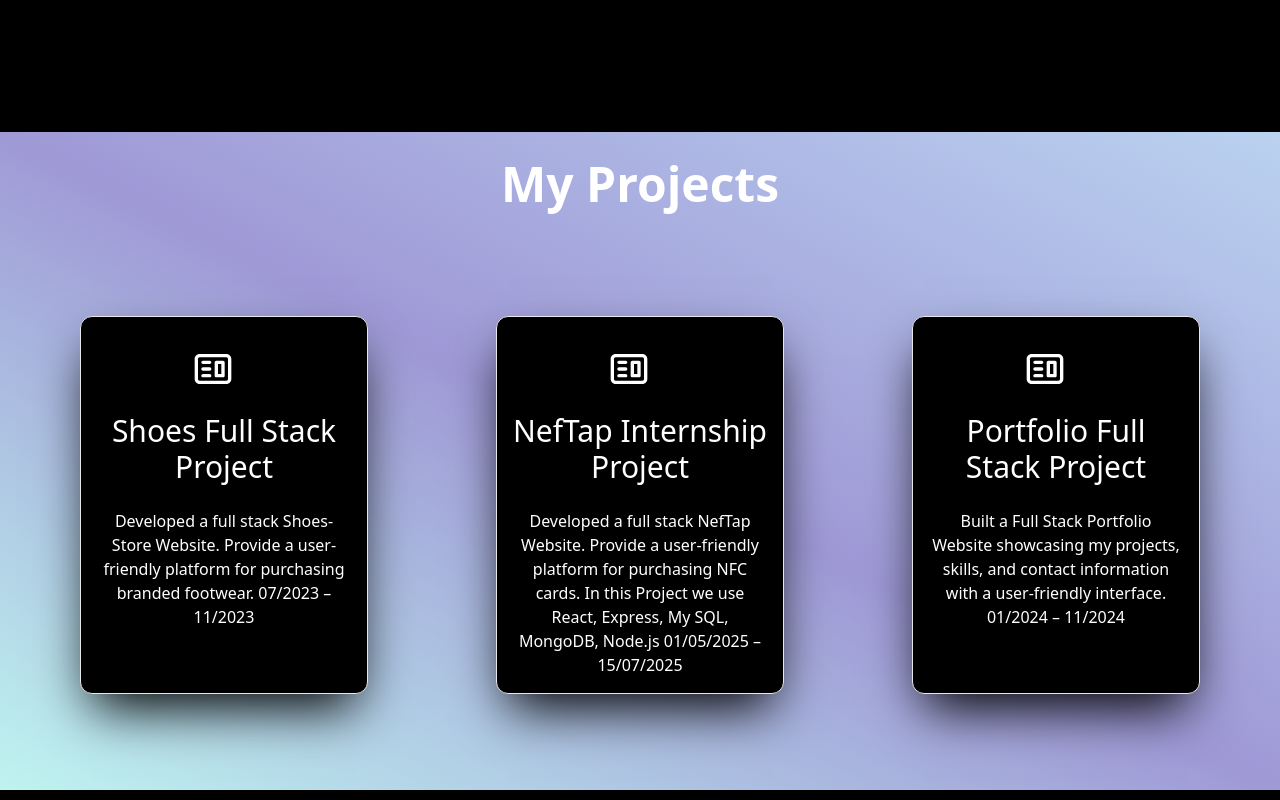
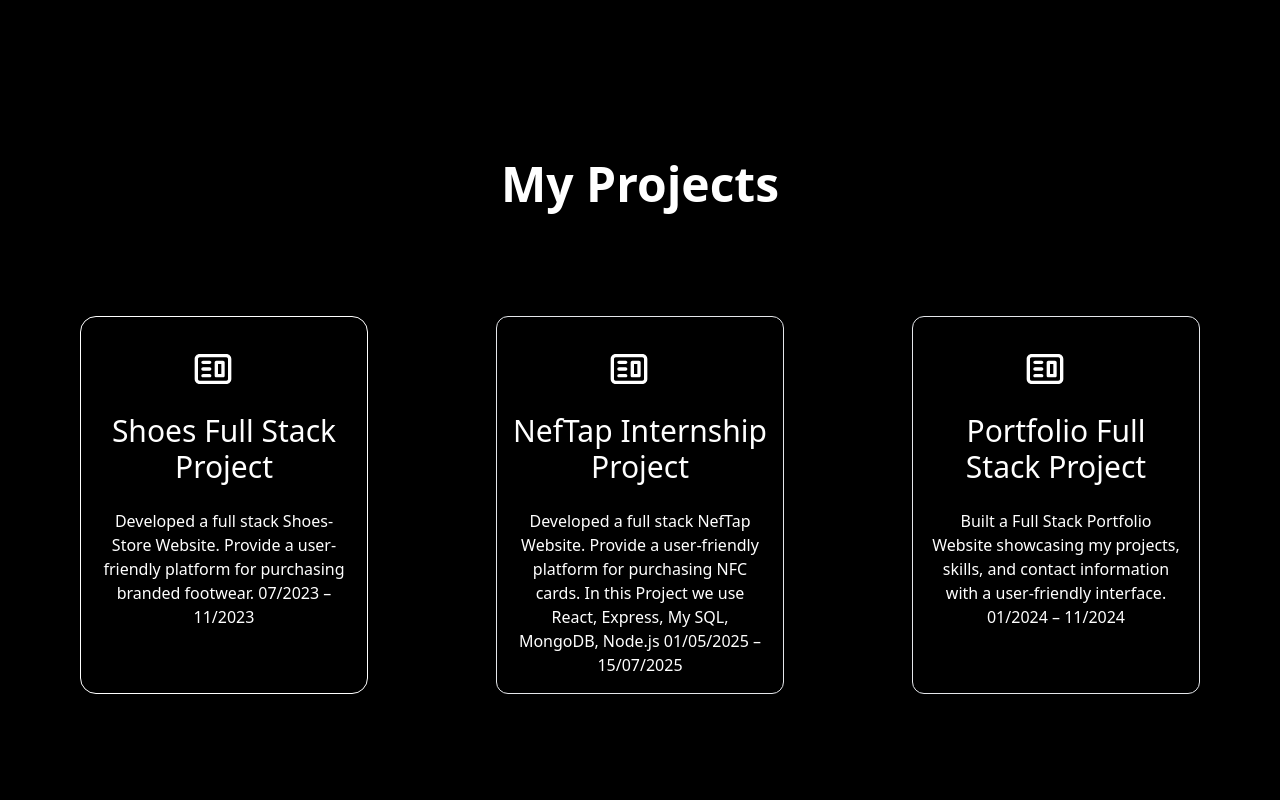
Before and after one commit to PradhumanSinghNaruka/Portfolio-Pradhuman-Singh, a React (Create React App) app: page / in a window 1280 px wide. Shown: the part 2100-2900 px from the top of the page. Built offline with nearby package versions, Linux system fonts and the light colour scheme.

Commit message:
Update Cards.js

```diff
--- a/src/components/Cards.js
+++ b/src/components/Cards.js
@@ -12,7 +12,7 @@ function Cards() {
         </marquee>
       </div>
 
-      <div className="max-w-screen-2xl container mx-auto px-4 md:px-20 bg-gradient-to-tr from-[hsl(176,70%,85%)] via-[hsl(246,43%,72%)] to-[#bad2f0] mt-4">
+      <div className="max-w-screen-2xl container mx-auto px-4 md:px-20 bg-black mt-4">
         <div className="mt-4 p-3">
           <h1 className="font-semibold md:font-bold mt-4 text-2xl md:text-5xl text-center flex flex-wrap justify-center gap-2">
             My Projects
@@ -20,7 +20,7 @@ function Cards() {
         </div>
         <div className="block md:flex space-x-3 md:space-x-32 justify-center md:mt-0 py-24">
             <div
-  className="block text-center p-4 bg-black text-white cursor-pointer border rounded-xl w-[300px] ml-3 md:ml-0 space-y-6 hover:bg-white hover:text-black hover:border-black duration-300 shadow-2xl shadow-black"
+  className="block text-center p-4 bg-black text-white cursor-pointer border border-white rounded-2xl w-[300px] ml-3 md:ml-0 space-y-6 hover:bg-white hover:text-black hover:border-black duration-300 shadow-2xl shadow-black"
   onClick={() => window.open("https://psn-shoes.vercel.app/", "_blank")}
 >
   <CgWebsite className="w-10 h-10 text-center ml-24 md:ml-24 mt-4" />
```
